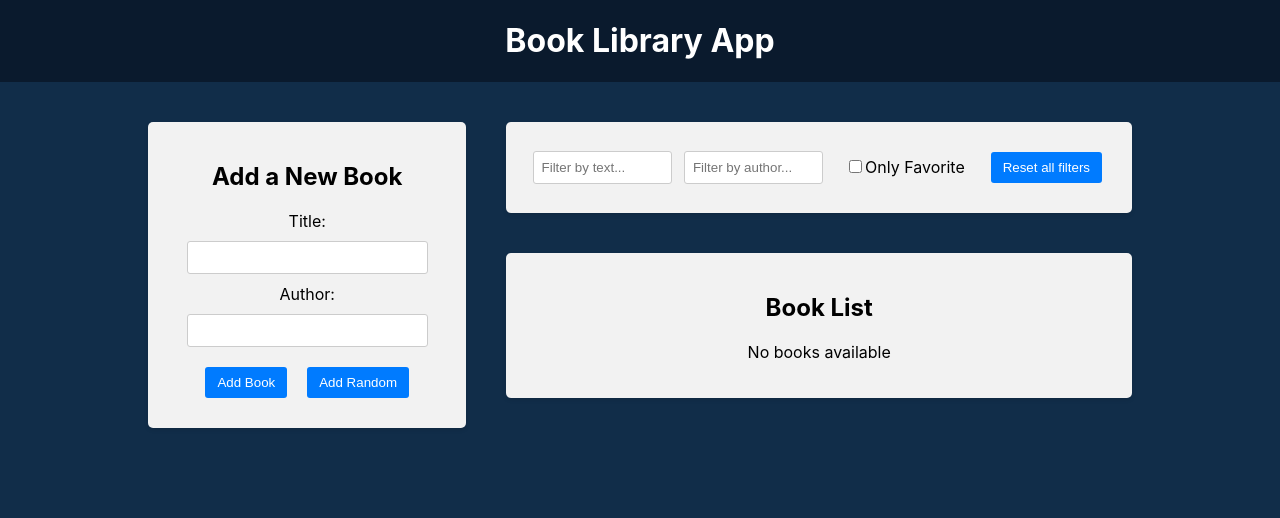
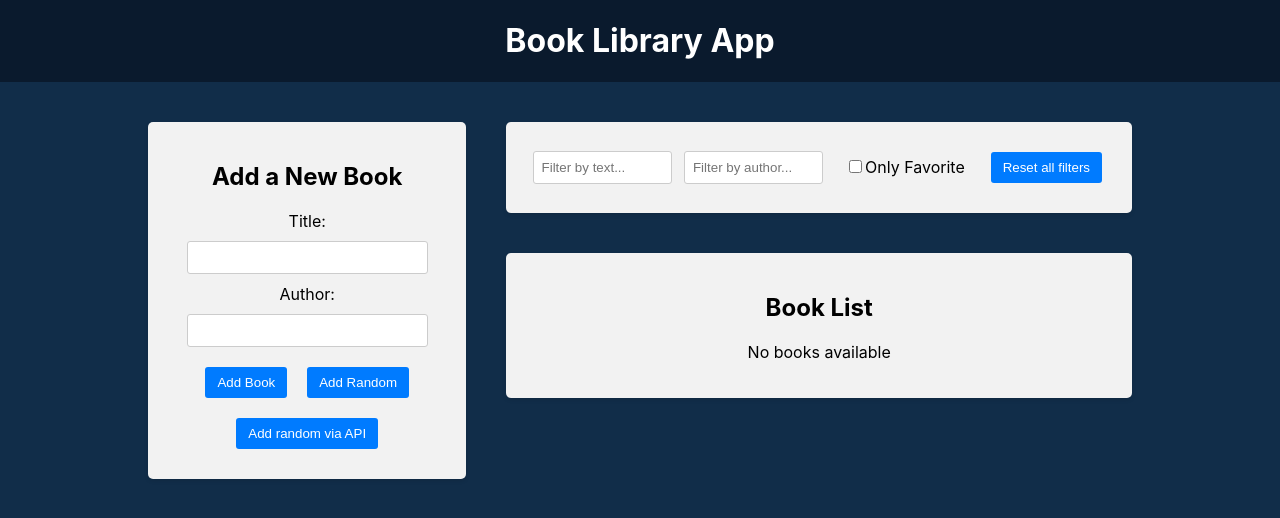
Before and after one commit to denisdudin50/30-react-redux, a React (Create React App) app in the folder frontend/: page / in a window 1280 px wide. Shown: the top 518 px of the page. Built offline with nearby package versions, Linux system fonts and the light colour scheme.

Commit message:
Add random book via API

```diff
--- a/frontend/package.json
+++ b/frontend/package.json
@@ -7,6 +7,7 @@
     "@testing-library/jest-dom": "^5.17.0",
     "@testing-library/react": "^13.4.0",
     "@testing-library/user-event": "^13.5.0",
+    "axios": "^1.7.7",
     "react": "^18.3.1",
     "react-dom": "^18.3.1",
     "react-icons": "^5.3.0",
--- a/frontend/src/components/BookForm/BookForm.js
+++ b/frontend/src/components/BookForm/BookForm.js
@@ -1,5 +1,6 @@
 import { useState } from 'react';
 import { useDispatch } from 'react-redux';
+import axios from 'axios';
 
 import createBookWithID from '../../utils/createBookWithID';
 import booksData from '../../data/books.json';
@@ -33,6 +34,17 @@
     }
   };
 
+  const handleAddRandomBookViaAPI = async () => {
+    try {
+      const res = await axios.get('http://localhost:4000/random-book');
+      if (res?.data?.title && res?.data?.author) {
+        dispatch(addBook(createBookWithID(res.data)));
+      }
+    } catch (error) {
+      console.log('Error random fetching book', error);
+    }
+  };
+
   return (
     <div className="app-block book-form">
       <h2>Add a New Book</h2>
@@ -59,6 +71,9 @@
         <button type="button" onClick={handleAddRandomBook}>
           Add Random
         </button>
+        <button type="button" onClick={handleAddRandomBookViaAPI}>
+          Add random via API
+        </button>
       </form>
     </div>
   );
```
Also changed, not shown: 1 other file (tests, documents, lock files or other folders).
